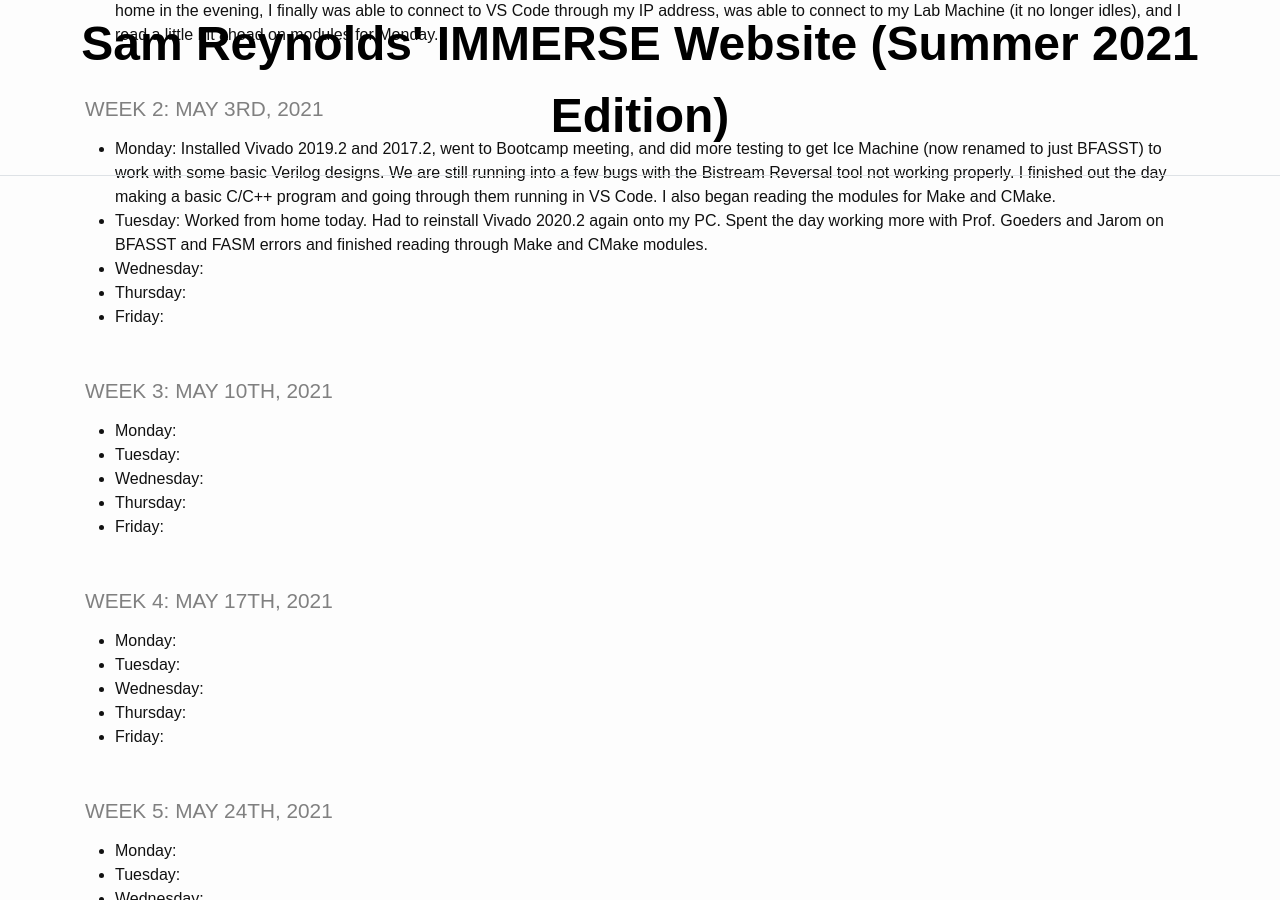
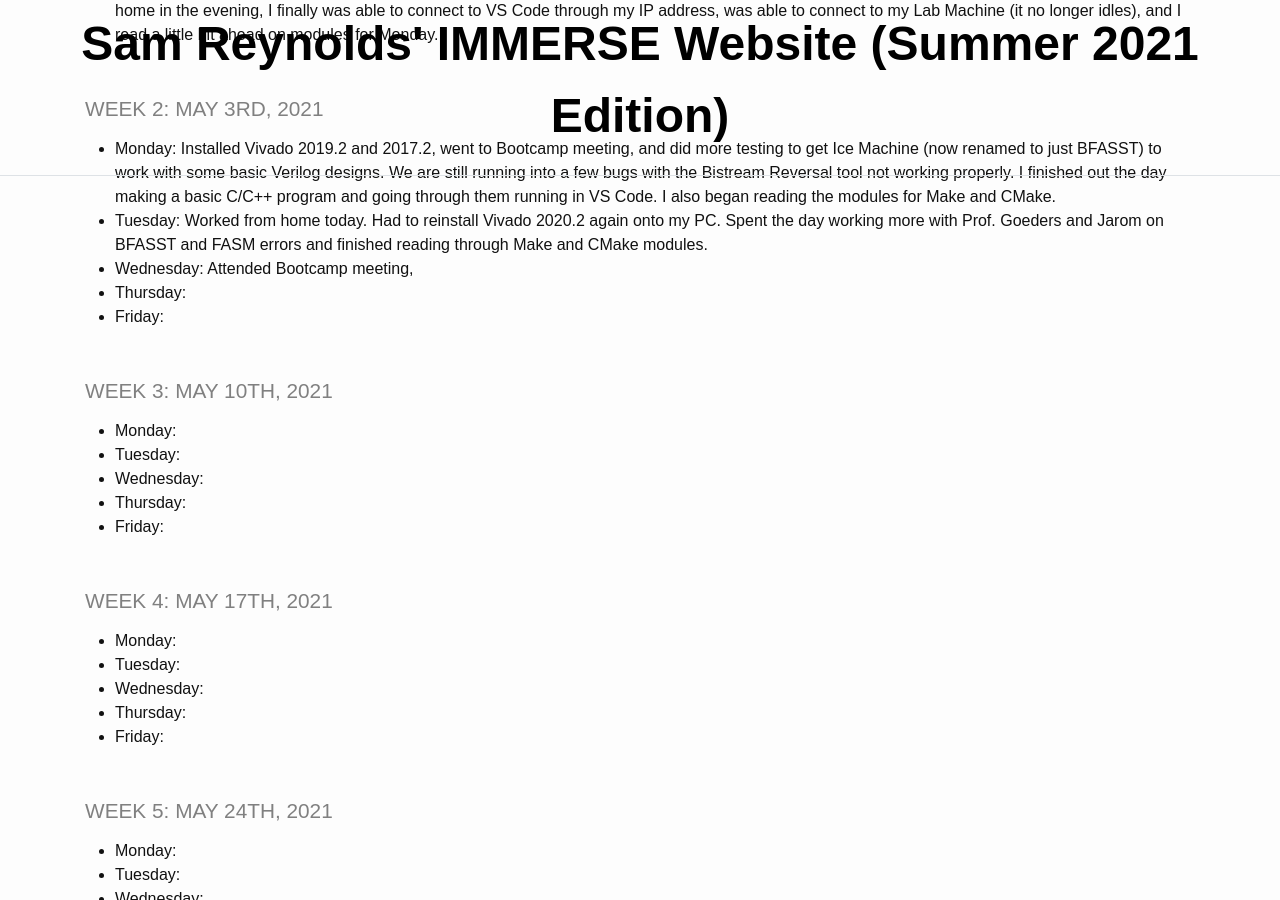
Before and after one commit to TheDHCreator/thedhcreator.github.io, a Jekyll site: the page built from _pages/log.md, in a window 1280 px wide and 900 px high, scrolled down 503 px. Built offline with Jekyll 4.4.1, drawn with Linux system fonts in a browser that asks for light colours.

Commit message:
first commit of Cinco de Mayo

```diff
--- a/_pages/log.md
+++ b/_pages/log.md
@@ -15,7 +15,7 @@ title: IMMERSE Log
 
 * **Monday**: Installed Vivado 2019.2 and 2017.2, went to Bootcamp meeting, and did more testing to get Ice Machine (now renamed to just BFASST) to work with some basic Verilog designs. We are still running into a few bugs with the Bistream Reversal tool not working properly. I finished out the day making a basic C/C++ program and going through them running in VS Code. I also began reading the modules for Make and CMake.
 * **Tuesday**: Worked from home today. Had to reinstall Vivado 2020.2 again onto my PC. Spent the day working more with Prof. Goeders and Jarom on BFASST and FASM errors and finished reading through Make and CMake modules.
-* **Wednesday**:
+* **Wednesday**: Attended Bootcamp meeting,
 * **Thursday**:
 * **Friday**:
 
```
